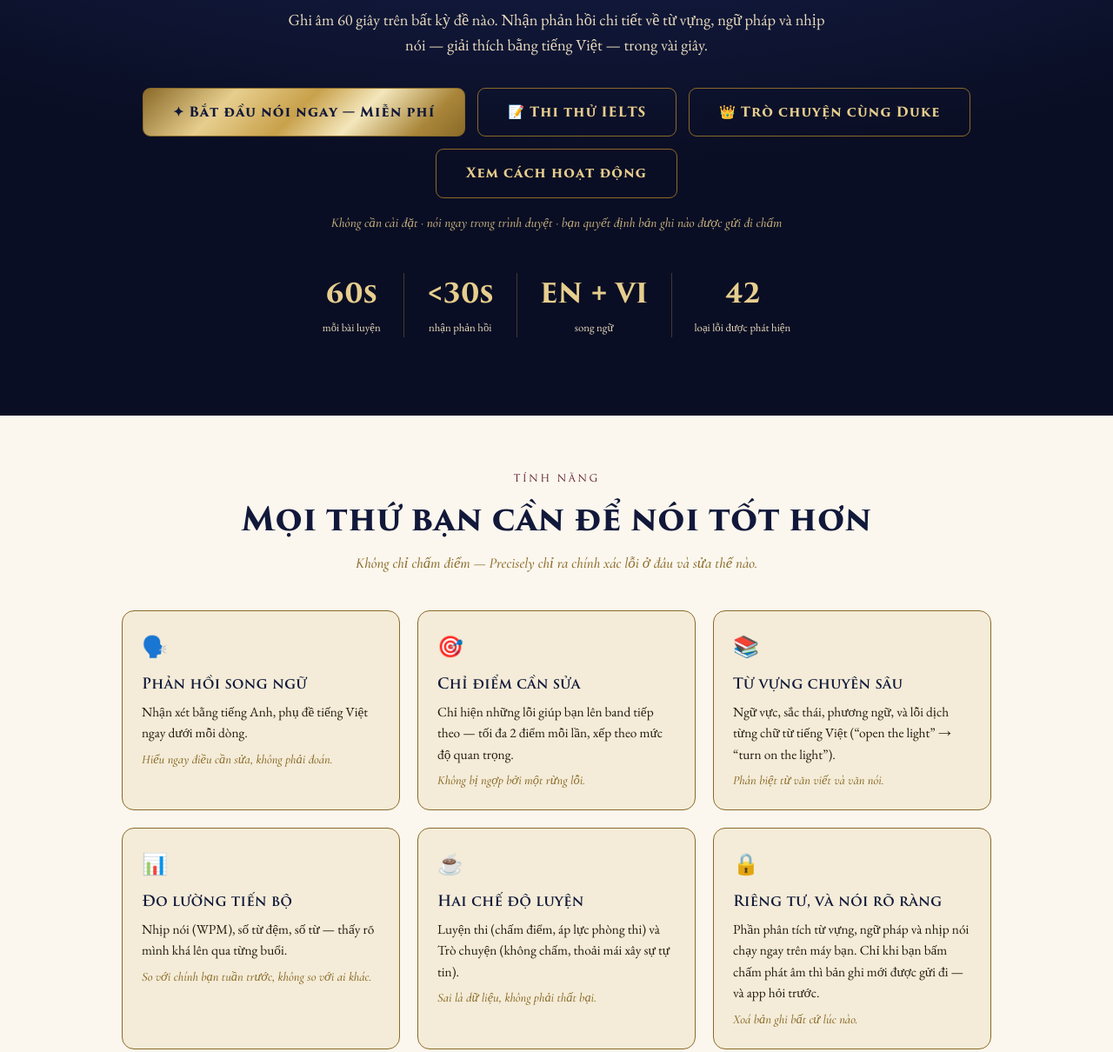
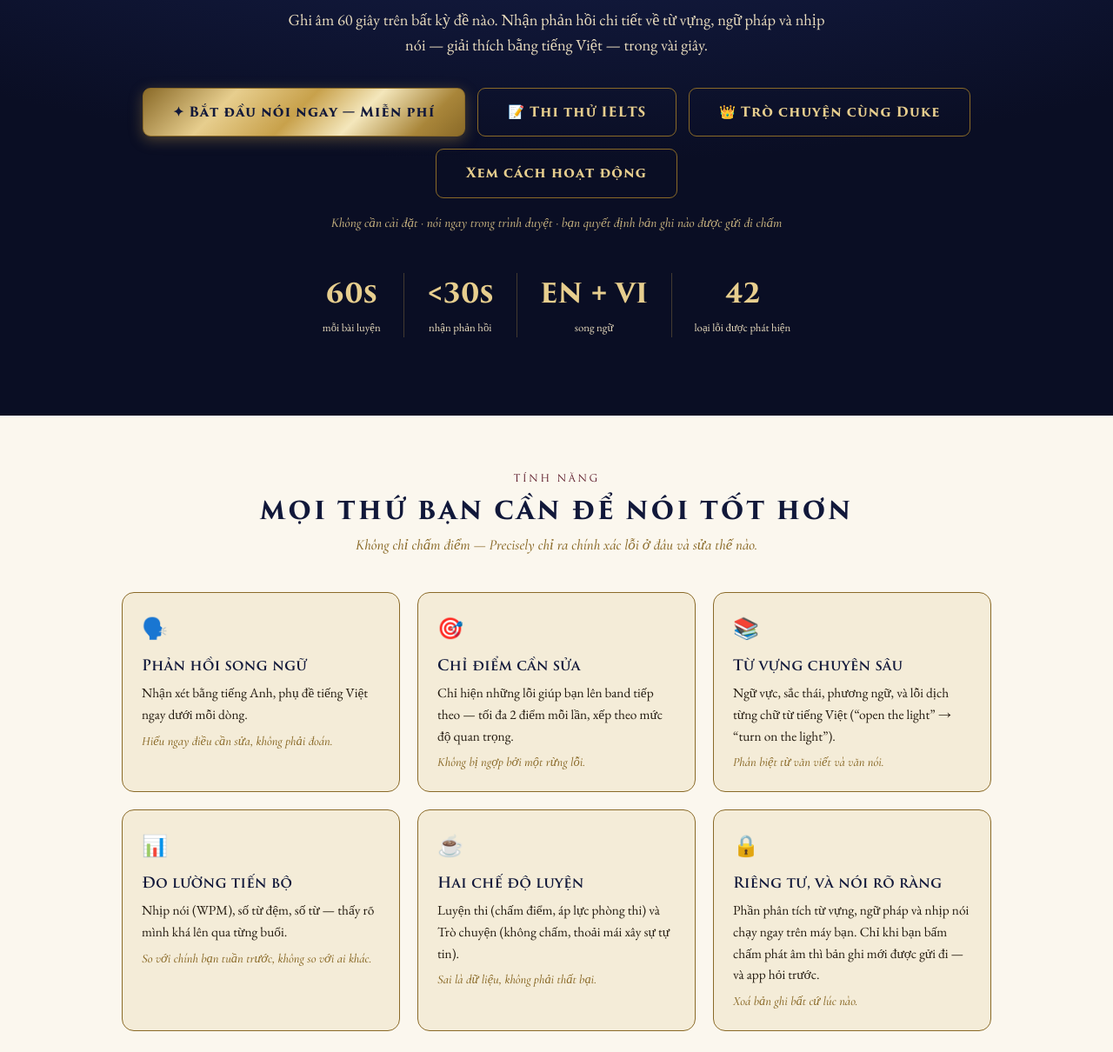
Before and after one commit to phanvandiep2014-unicoach/gotcha-web, a website: page index.html in a window 1280 px wide. Shown: the part 331-1541 px from the top of the page at 87% size. Drawn offline with nearby package versions, Linux system fonts and the light colour scheme.

Commit message:
Precisely: ap dung UI 2026 (tieu de honorific, the noi khi hover, nen hero)
Co-Authored-By: Claude Sonnet 5.5 <noreply@anthropic.com>

Claude-Session: https://claude.ai/code/session_011TeJrS9SGnhycQEoLzbqnG

```diff
--- a/index.html
+++ b/index.html
@@ -140,6 +140,13 @@ footer a{color:var(--gold-light);text-decoration:underline;margin:0 8px}
 .title,.pair h2,.stat b,.btn{font-weight:700}
 .card h3,.step h3,.tier h3,.pair .app h3,.tier .price,.report .band,.nav .links a,.faq summary,.tagx,.pair .app .badge{font-weight:600}
 .eyebrow,.kicker{font-weight:400}
+/* UI 2026 · Master Academic Ecosystem */
+h2.title{text-transform:uppercase;letter-spacing:.1em;font-size:clamp(1.25rem,3.2vw,1.75rem);line-height:1.35}
+.card,.step{transition:transform .25s cubic-bezier(.4,0,.2,1),box-shadow .25s cubic-bezier(.4,0,.2,1),border-color .25s}
+.card:hover{transform:translateY(-3px);box-shadow:0 10px 30px rgba(200,161,75,.28);border-color:var(--gold)}
+.hero{background:radial-gradient(1200px 500px at 50% -10%,#1b2550,var(--sapphire) 60%,var(--sapphire-deep)),radial-gradient(600px 500px at 0 100%,rgba(90,23,38,.28),transparent 70%);background-blend-mode:normal}
+.btn.gold{box-shadow:0 4px 16px rgba(200,161,75,.35)}
+@media(prefers-reduced-motion:reduce){.card{transition:none}.card:hover{transform:none}}
 </style>
 <script src="sso-silent.js"></script>
 </head>
```
